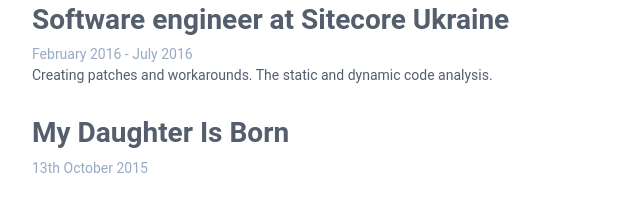
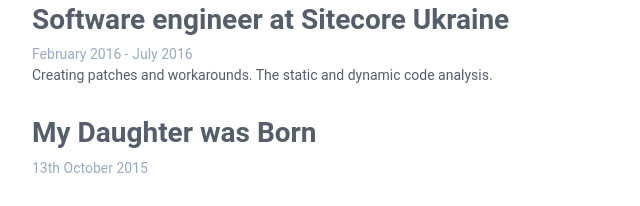
Before and after one commit to 5avel/homepage, a plain HTML site: page index.html in a window 1280 px wide. Shown: the part 508-714 px from the top of the page, 188-828 px from the left. Drawn offline with Linux system fonts and the light colour scheme.

Commit message:
Update index.html (fixes #21)

```diff
--- a/index.html
+++ b/index.html
@@ -106,7 +106,7 @@
 									<div class="item">
 										<div class="meta">
 											<div class="upper-row">
-												<h3 class="job-title">My Daughter Is Born</h3>
+												<h3 class="job-title">My Daughter was Born</h3>
 												<div class="time">13th October 2015</div>
 											</div><!--//upper-row-->
 										</div><!--//meta-->
```
